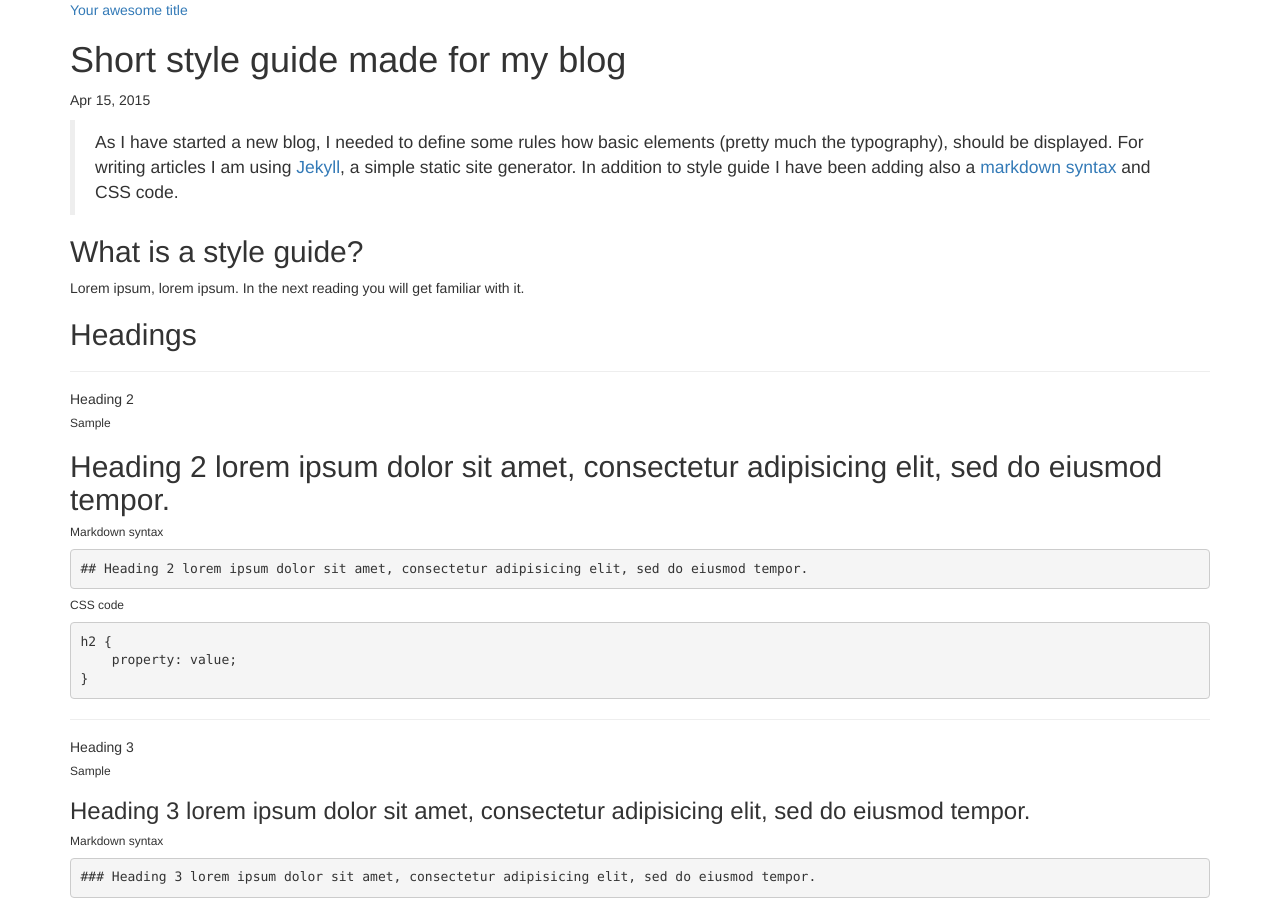
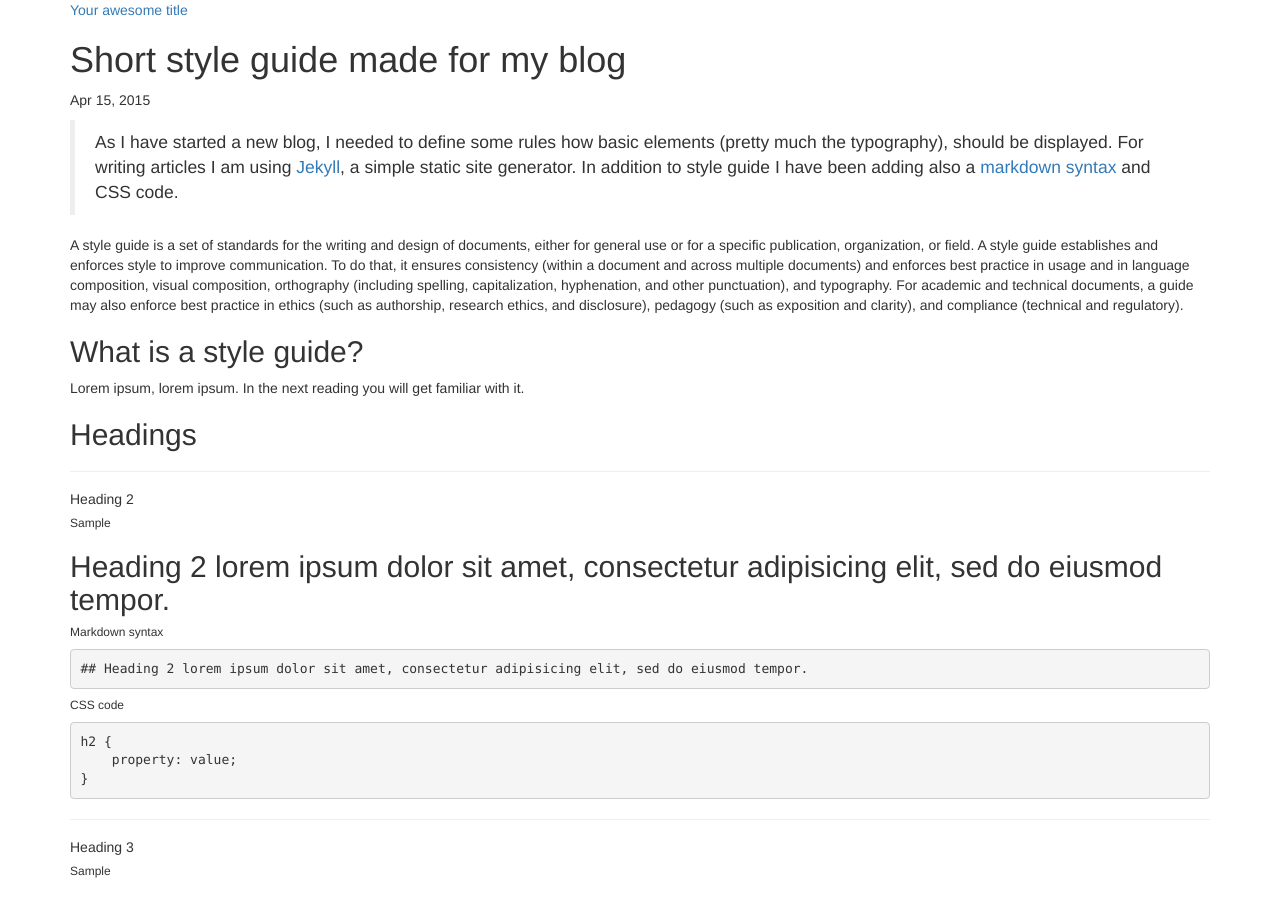
Before and after one commit to be-codified/personal-presentation-site, a Jekyll site: the page built from jekyll/_posts/2015-04-15-short-style-guide-made-for-my-blog.markdown, in a window 1280 px wide and 900 px high. Built offline with Jekyll 4.4.1, drawn with Linux system fonts in a browser that asks for light colours; nearby versions of some CDN libraries; library files that are not in the unit come from our copies; some of the changed lines change nothing that is shown; some of the changed text lies outside the part shown.

Commit message:
article updated

```diff
--- a/jekyll/_posts/2015-04-15-style-guide.markdown
+++ b/jekyll/_posts/2015-04-15-short-style-guide-made-for-my-blog.markdown
@@ -6,6 +6,12 @@ categories:
 ---
 
 > As I have started a new blog, I needed to define some rules how basic elements (pretty much the typography), should be displayed. For writing articles I am using [Jekyll][1], a simple static site generator. In addition to style guide I have been adding also a [markdown syntax][2] and CSS code.
+
+
+
+A style guide is a set of standards for the writing and design of documents, either for general use or for a specific publication, organization, or field. A style guide establishes and enforces style to improve communication. To do that, it ensures consistency (within a document and across multiple documents) and enforces best practice in usage and in language composition, visual composition, orthography (including spelling, capitalization, hyphenation, and other punctuation), and typography. For academic and technical documents, a guide may also enforce best practice in ethics (such as authorship, research ethics, and disclosure), pedagogy (such as exposition and clarity), and compliance (technical and regulatory).
+
+
 
 ## What is a style guide?
 
@@ -156,5 +162,5 @@ NOTE: As I was using HTML elements e.g. title "Headings" or "Paragraph (includin
 
 #### Sources:
 
-1. [Jekyll.com](http://jekyllrb.com) by Tom Preston-Werner, GitHub's co-founder
-2. [test.com](http://www.test.com) lorem ipsum
+1. [test.com](http://en.wikipedia.org/wiki/Style_guide) lorem ipsum
+2. [Jekyll.com](http://jekyllrb.com) by Tom Preston-Werner, GitHub's co-founder
```
